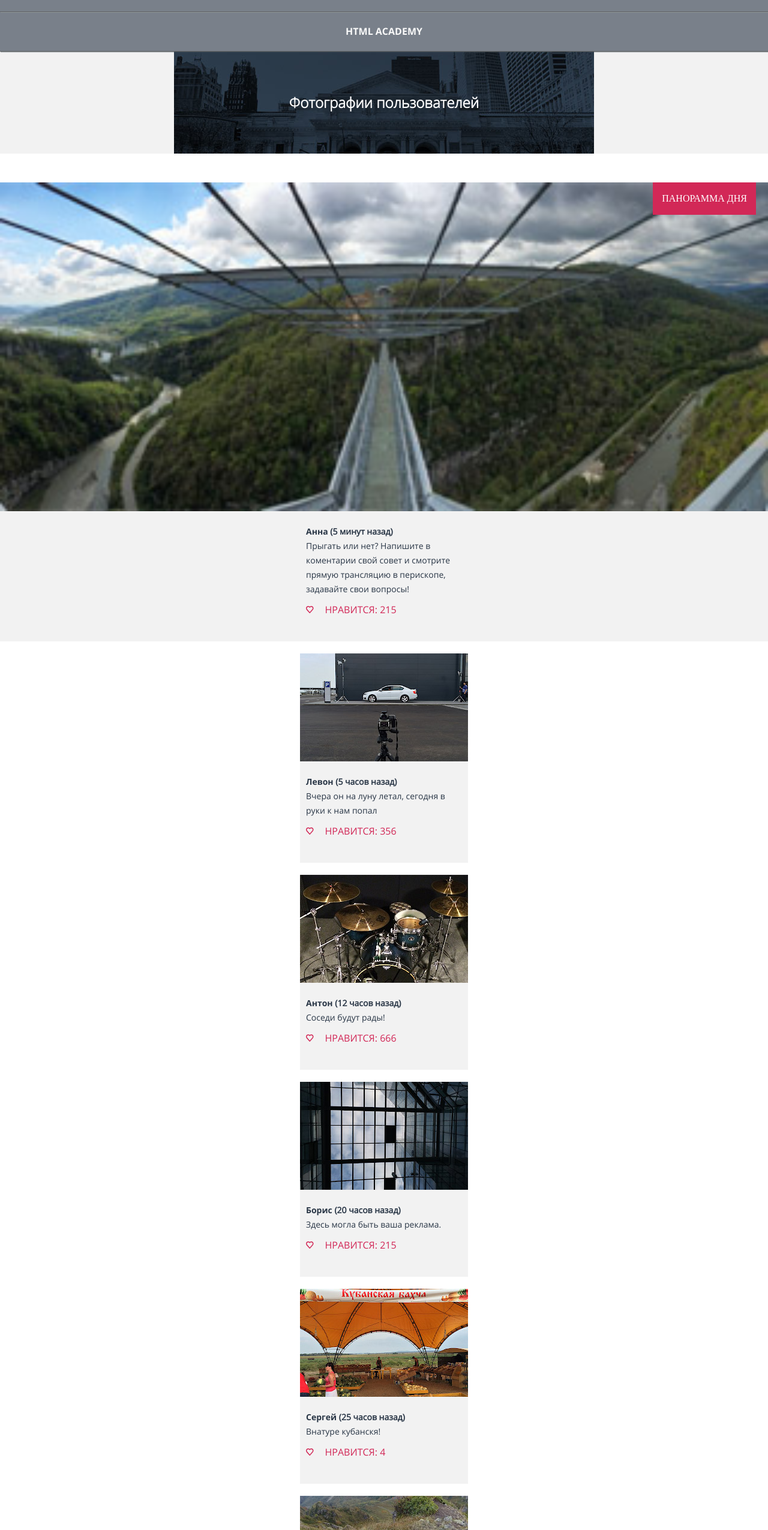
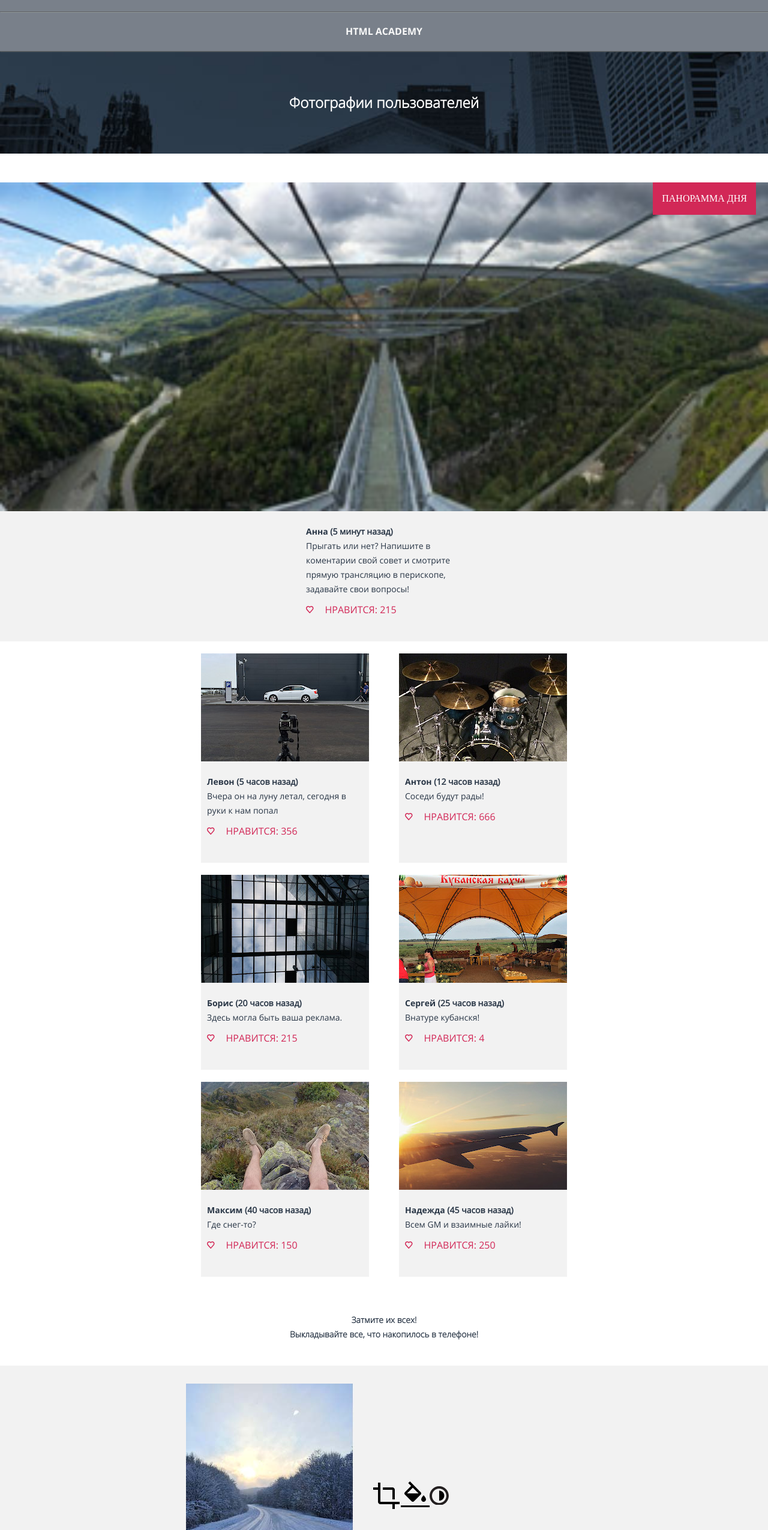
Before and after one commit to Yakubchuk/502779-pink, a website: page photo.html in a window 1280 px wide. Shown: the part 250-2800 px from the top of the page at 60% size. Drawn offline with nearby package versions, Linux system fonts and the light colour scheme; files that its build step writes are made by us from their sources; files whose address does not match are found by name.

Commit message:
Исправил разметку, доработал медиавыражения для photo.html

```diff
--- a/photo.html
+++ b/photo.html
@@ -102,8 +102,7 @@
             <a href="" class="photo__like-link">Нравится: <span>356</span></a>
           </div>
         </div>
-      </div>
-      <div class="photo__wrapper">
+
         <div class="photo__card">
           <div class="photo__img">
             <img src="img/photo-drumset-mobile@1x.jpg" width="280px" alt="">
@@ -126,8 +125,8 @@
             <a href="" class="photo__like-link">Нравится: <span>666</span></a>
           </div>
         </div>
-      </div>
-      <div class="photo__wrapper">
+
+
         <div class="photo__card">
           <div class="photo__img">
             <img src="img/photo-window-mobile@1x.jpg" width="280px" alt="">
@@ -151,8 +150,8 @@
             <a href="" class="photo__like-link">Нравится: <span>215</span></a>
           </div>
         </div>
-      </div>
-      <div class="photo__wrapper">
+
+
         <div class="photo__card">
           <div class="photo__img">
             <img src="img/photo-fair-mobile@1x.jpg" width="280px" alt="">
@@ -175,8 +174,8 @@
             <a href="" class="photo__like-link">Нравится: <span>4</span></a>
           </div>
         </div>
-      </div>
-      <div class="photo__wrapper">
+
+
         <div class="photo__card">
           <div class="photo__img">
             <img src="img/photo-pov-mobile@1x.jpg" width="280px" alt="">
@@ -200,8 +199,8 @@
             <a href="" class="photo__like-link">Нравится: <span>150</span></a>
           </div>
         </div>
-      </div>
-      <div class="photo__wrapper">
+
+
         <div class="photo__card">
           <div class="photo__img">
             <img src="img/photo-wing-mobile@1x.jpg" width="280px" alt="">
--- a/sass/_mixins.scss
+++ b/sass/_mixins.scss
@@ -12,7 +12,7 @@
     display: none;
   }
 }
-@media screen and (min-width: 760px ) {
+@media screen and (min-width: 660px ) {
   .hidden_mobile {
     display: block;
   }
--- a/sass/blocks/_footer.scss
+++ b/sass/blocks/_footer.scss
@@ -89,7 +89,7 @@
   border: 2px solid rgb(233,235,236);
   border-radius: 50%;
 }
-@media screen and (min-width: 768px) {
+@media screen and (min-width: 660px) {
   .footer__wrapper {
     justify-content: space-between;
     width: 100%;
@@ -107,7 +107,7 @@
     width: 100%;
   }
   .links {
-    padding:40px 0;
+    padding: 40px 0;
     display: flex;
     width: 90%;
     margin:auto;
--- a/sass/blocks/_header.scss
+++ b/sass/blocks/_header.scss
@@ -103,7 +103,7 @@
   background-image: url('../img/bg-back-mobile@1x.jpg');
   background-position: center top -50px;
   background-repeat: no-repeat;
-  background-size: initial;
+  background-size: cover;
   min-height: 170px;
   text-align: center;
 }
--- a/sass/blocks/_photo.scss
+++ b/sass/blocks/_photo.scss
@@ -81,4 +81,11 @@
   .photo__img{
     img{width: 100%;}
   }
+  .photo__wrapper{
+    width:660px;
+    display: flex;
+    flex-direction: row;
+    flex-wrap: wrap;
+    justify-content: space-around;
+  }
 }
--- a/sass/blocks/_publish.scss
+++ b/sass/blocks/_publish.scss
@@ -43,3 +43,13 @@
     background-color: rgb(255,255,255);
   }
 }
+@media screen and (min-width: 660px ) {
+  .publixs__wrapper{
+    width: 660px;
+    display: flex;
+    flex-wrap: wrap;
+  }
+  .publish__option{
+
+  }
+}
```
